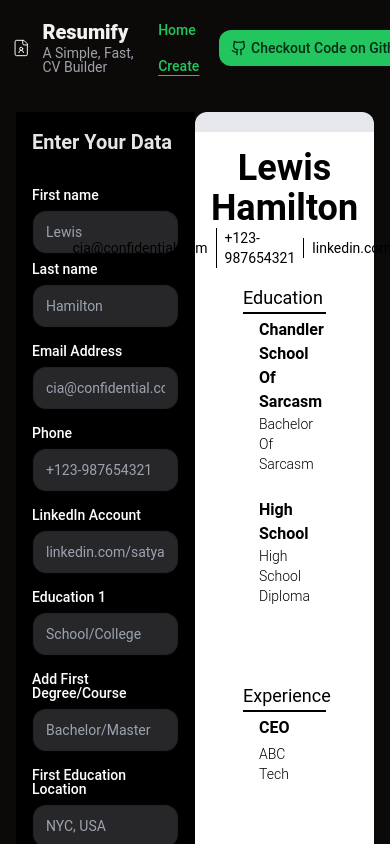
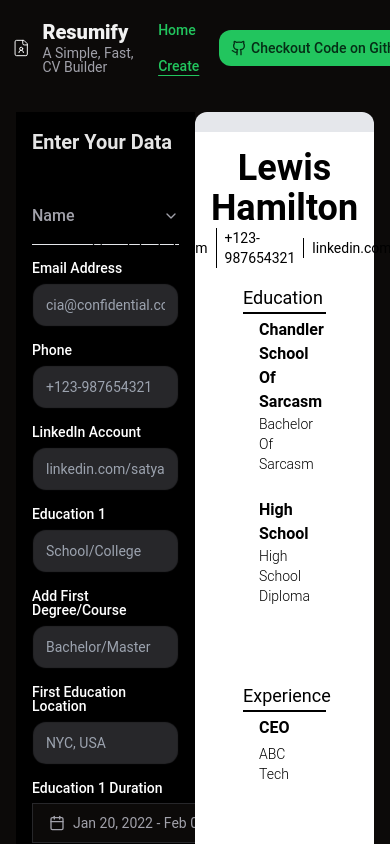
Before and after one commit to SKumr20/resume-builder, a React (Vite) app: page /createResume in a window 390 px wide. Shown: the top 844 px of the page. Built offline with nearby package versions, Linux system fonts and the light colour scheme.

Commit message:
Add Accordion for header name

```diff
--- a/package.json
+++ b/package.json
@@ -10,6 +10,7 @@
     "preview": "vite preview"
   },
   "dependencies": {
+    "@radix-ui/react-accordion": "^1.2.3",
     "@radix-ui/react-avatar": "^1.1.2",
     "@radix-ui/react-label": "^2.1.2",
     "@radix-ui/react-popover": "^1.1.6",
--- a/src/components/signup-form-demo.jsx
+++ b/src/components/signup-form-demo.jsx
@@ -4,6 +4,13 @@
 import { Input } from "@/components/ui/input";
 import { cn } from "@/lib/utils";
 import { DatePickerWithRange } from "./ui/DatePickerWithRange.tsx";
+import {
+  Accordion,
+  AccordionContent,
+  AccordionItem,
+  AccordionTrigger,
+} from "@/components/ui/accordion";
+
 
 
 export default function SignupFormDemo({ setFirstname, setLastname, setEmail, setPhone, setLinkedin, setEducation1, setEducationDegree1, setEducation2, setEducationDegree2, setExperience1, setExperiencePlace1, setEducation1Location, setEducation2Location, setEducation1Date, setEducation2Date}) {
@@ -21,16 +28,28 @@
         Enter Your Data
       </h2>
       <form className="my-8" onSubmit={handleSubmit}>
-        <div
-          className="flex flex-col md:flex-row space-y-2 md:space-y-0 md:space-x-2 mb-4">
-          <LabelInputContainer>
-            <Label htmlFor="firstname">First name</Label>
-            <Input id="firstname" placeholder="Lewis" type="text" onChange={(e) => setFirstname(e.target.value)}/>
-          </LabelInputContainer>
-          <LabelInputContainer>
-            <Label htmlFor="lastname">Last name</Label>
-            <Input id="lastname" placeholder="Hamilton" type="text" onChange={(e) => setLastname(e.target.value)}/>
-          </LabelInputContainer>
+        <div className="flex flex-col md:flex-row space-y-2 md:space-y-0 md:space-x-2 mb-4">
+
+
+        {/* Header section */}
+        <Accordion type="single" collapsible className="w-full text-muted-foreground hover:text-foreground">
+          <AccordionItem value="item-1" className="w-full">
+            <AccordionTrigger className="w-full">Name</AccordionTrigger>
+              <AccordionContent className="w-full">
+                <div className="flex flex-col md:flex-row space-y-2 md:space-y-0 md:space-x-2 w-full">
+                  <LabelInputContainer className="w-full">
+                    <Label htmlFor="firstname">First name</Label>
+                    <Input id="firstname" placeholder="Lewis" type="text" onChange={(e) => setFirstname(e.target.value)} />
+                  </LabelInputContainer>
+                  <LabelInputContainer className="w-full">
+                    <Label htmlFor="lastname">Last name</Label>
+                    <Input id="lastname" placeholder="Hamilton" type="text" onChange={(e) => setLastname(e.target.value)} />
+                  </LabelInputContainer>
+                </div>
+              </AccordionContent>
+            </AccordionItem>
+        </Accordion>
+
         </div>
         <LabelInputContainer className="mb-4">
           <Label htmlFor="email">Email Address</Label>
--- /dev/null
+++ b/src/components/ui/accordion.jsx
@@ -0,0 +1,41 @@
+import * as React from "react"
+import * as AccordionPrimitive from "@radix-ui/react-accordion"
+import { ChevronDown } from "lucide-react"
+
+import { cn } from "@/lib/utils"
+
+const Accordion = AccordionPrimitive.Root
+
+const AccordionItem = React.forwardRef(({ className, ...props }, ref) => (
+  <AccordionPrimitive.Item ref={ref} className={cn("border-b", className)} {...props} />
+))
+AccordionItem.displayName = "AccordionItem"
+
+const AccordionTrigger = React.forwardRef(({ className, children, ...props }, ref) => (
+  <AccordionPrimitive.Header className="flex">
+    <AccordionPrimitive.Trigger
+      ref={ref}
+      className={cn(
+        "flex flex-1 items-center justify-between py-4 font-medium transition-all hover:underline [&[data-state=open]>svg]:rotate-180",
+        className
+      )}
+      {...props}>
+      {children}
+      <ChevronDown className="h-4 w-4 shrink-0 transition-transform duration-200" />
+    </AccordionPrimitive.Trigger>
+  </AccordionPrimitive.Header>
+))
+AccordionTrigger.displayName = AccordionPrimitive.Trigger.displayName
+
+const AccordionContent = React.forwardRef(({ className, children, ...props }, ref) => (
+  <AccordionPrimitive.Content
+    ref={ref}
+    className="overflow-hidden text-sm transition-all data-[state=closed]:animate-accordion-up data-[state=open]:animate-accordion-down"
+    {...props}>
+    <div className={cn("pb-4 pt-0", className)}>{children}</div>
+  </AccordionPrimitive.Content>
+))
+
+AccordionContent.displayName = AccordionPrimitive.Content.displayName
+
+export { Accordion, AccordionItem, AccordionTrigger, AccordionContent }
--- a/tailwind.config.js
+++ b/tailwind.config.js
@@ -8,59 +8,84 @@
   theme: {
   	extend: {
   		fontFamily: {
-        sans: ["Roboto", "sans-serif"],
+  			sans: [
+  				'Roboto',
+  				'sans-serif'
+  			]
   		},
   		borderRadius: {
-        lg: "var(--radius)",
-        md: "calc(var(--radius) - 2px)",
-        sm: "calc(var(--radius) - 4px)",
+  			lg: 'var(--radius)',
+  			md: 'calc(var(--radius) - 2px)',
+  			sm: 'calc(var(--radius) - 4px)'
   		},
   		colors: {
-        background: "hsl(var(--background))",
-        foreground: "hsl(var(--foreground))",
+  			background: 'hsl(var(--background))',
+  			foreground: 'hsl(var(--foreground))',
   			card: {
-          DEFAULT: "hsl(var(--card))",
-          foreground: "hsl(var(--card-foreground))",
+  				DEFAULT: 'hsl(var(--card))',
+  				foreground: 'hsl(var(--card-foreground))'
   			},
   			popover: {
-          DEFAULT: "hsl(var(--popover))",
-          foreground: "hsl(var(--popover-foreground))",
+  				DEFAULT: 'hsl(var(--popover))',
+  				foreground: 'hsl(var(--popover-foreground))'
   			},
   			primary: {
-          DEFAULT: "hsl(var(--primary))",
-          foreground: "hsl(var(--primary-foreground))",
+  				DEFAULT: 'hsl(var(--primary))',
+  				foreground: 'hsl(var(--primary-foreground))'
   			},
   			secondary: {
-          DEFAULT: "hsl(var(--secondary))",
-          foreground: "hsl(var(--secondary-foreground))",
+  				DEFAULT: 'hsl(var(--secondary))',
+  				foreground: 'hsl(var(--secondary-foreground))'
   			},
   			muted: {
-          DEFAULT: "hsl(var(--muted))",
-          foreground: "hsl(var(--muted-foreground))",
+  				DEFAULT: 'hsl(var(--muted))',
+  				foreground: 'hsl(var(--muted-foreground))'
   			},
   			accent: {
-          DEFAULT: "hsl(var(--accent))",
-          foreground: "hsl(var(--accent-foreground))",
+  				DEFAULT: 'hsl(var(--accent))',
+  				foreground: 'hsl(var(--accent-foreground))'
   			},
   			destructive: {
-          DEFAULT: "hsl(var(--destructive))",
-          foreground: "hsl(var(--destructive-foreground))",
+  				DEFAULT: 'hsl(var(--destructive))',
+  				foreground: 'hsl(var(--destructive-foreground))'
   			},
-        border: "hsl(var(--border))",
-        input: "hsl(var(--input))",
-        ring: "hsl(var(--ring))",
+  			border: 'hsl(var(--border))',
+  			input: 'hsl(var(--input))',
+  			ring: 'hsl(var(--ring))',
   			chart: {
-          "1": "hsl(var(--chart-1))",
-          "2": "hsl(var(--chart-2))",
-          "3": "hsl(var(--chart-3))",
-          "4": "hsl(var(--chart-4))",
-          "5": "hsl(var(--chart-5))",
+  				'1': 'hsl(var(--chart-1))',
+  				'2': 'hsl(var(--chart-2))',
+  				'3': 'hsl(var(--chart-3))',
+  				'4': 'hsl(var(--chart-4))',
+  				'5': 'hsl(var(--chart-5))'
   			},
   			boxShadow: {
-          input: `0px 2px 3px -1px rgba(0,0,0,0.1), 0px 1px 0px 0px rgba(25,28,33,0.02), 0px 0px 0px 1px rgba(25,28,33,0.08)`,
+  				input: '`0px 2px 3px -1px rgba(0,0,0,0.1), 0px 1px 0px 0px rgba(25,28,33,0.02), 0px 0px 0px 1px rgba(25,28,33,0.08)`'
+  			}
   		},
+  		keyframes: {
+  			'accordion-down': {
+  				from: {
+  					height: '0'
   				},
+  				to: {
+  					height: 'var(--radix-accordion-content-height)'
+  				}
   			},
+  			'accordion-up': {
+  				from: {
+  					height: 'var(--radix-accordion-content-height)'
+  				},
+  				to: {
+  					height: '0'
+  				}
+  			}
+  		},
+  		animation: {
+  			'accordion-down': 'accordion-down 0.2s ease-out',
+  			'accordion-up': 'accordion-up 0.2s ease-out'
+  		}
+  	}
   },
   plugins: [
     function addVariablesForColors({ addBase, theme }) {
```
Also changed, not shown: 1 other file (tests, documents, lock files or other folders). Lines whose indentation alone changed are shown as unchanged.
